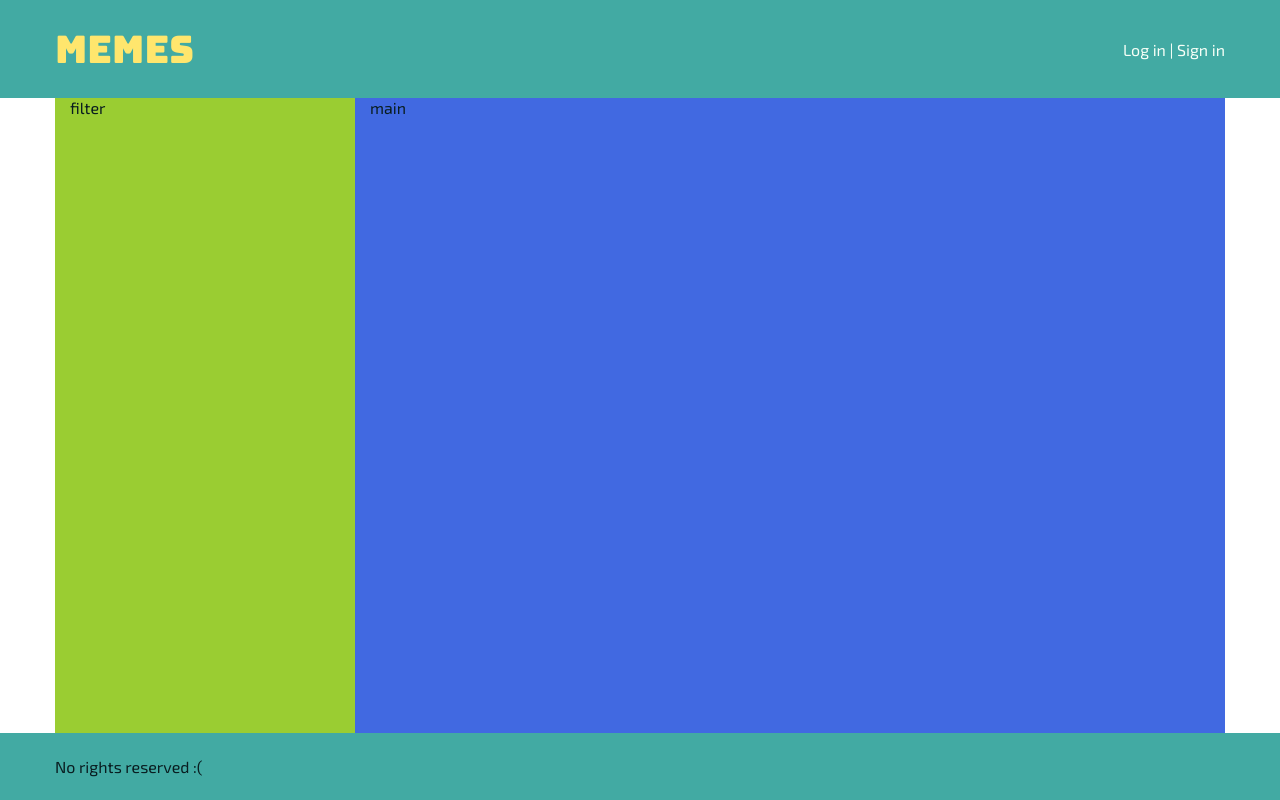
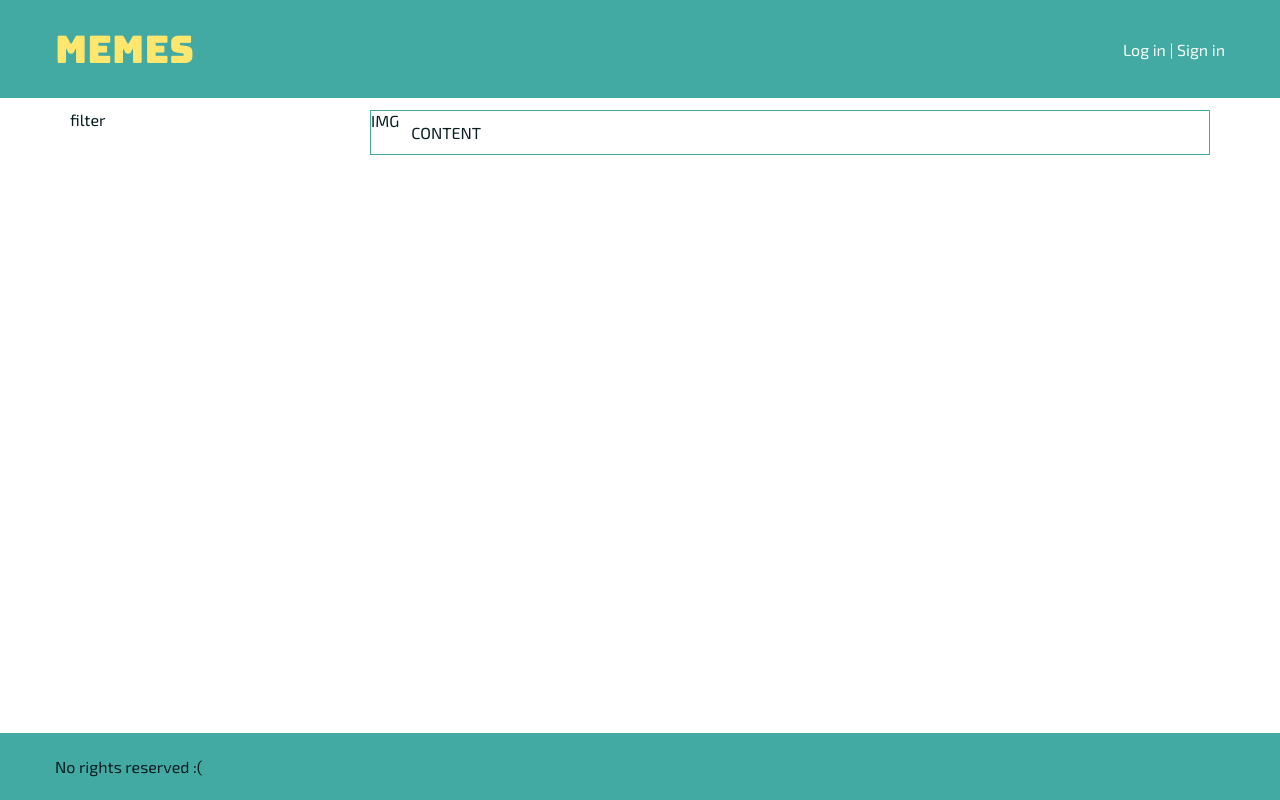
Before and after one commit to MemeRelax/MemeRelax, a Vue app: page /#/ in a window 1280 px wide. Built offline with nearby package versions, Linux system fonts and the light colour scheme.

Commit message:
add meme component

```diff
--- /dev/null
+++ b/src/components/Meme.vue
@@ -0,0 +1,29 @@
+<template>
+  <div class="c-meme">
+    <div class="c-meme__img">
+IMG
+    </div>
+    <div class="c-meme__content">
+CONTENT
+    </div>
+  </div>
+</template>
+
+<script>
+export default {
+  name: "Meme"
+
+}
+</script>
+
+<style lang="scss" scoped>
+.c-meme {
+  display: flex;
+  border: $border-thin;
+}
+
+.c-meme__content {
+  padding: spacer(3);
+}
+
+</style>
--- a/src/components/TheFilter.vue
+++ b/src/components/TheFilter.vue
@@ -14,7 +14,7 @@ name: "TheFilter"
 
 <style lang="scss" scoped>
 .c-filter {
-  background-color: yellowgreen;
+  @include pad-tb-spacer(3);
 }
 
 .c-filter__container {
--- a/src/components/TheMain.vue
+++ b/src/components/TheMain.vue
@@ -1,20 +1,25 @@
 <template>
   <div class="c-main">
     <div class="c-main__container">
-      main
+      <Meme />
     </div>
   </div>
 </template>
 
 <script>
+import Meme from "@/components/Meme.vue";
+
 export default {
-name: "TheMain"
+  name: "TheMain",
+  components: {
+    Meme
+    },
 }
 </script>
 
 <style lang="scss" scoped>
 .c-main {
-  background-color: royalblue;
+  @include pad-tb-spacer(3);
 }
 
 .c-main__container {
--- a/src/styles/_variables.scss
+++ b/src/styles/_variables.scss
@@ -8,6 +8,9 @@ $color-white: #f7fff7;
 $color-primary: #ff6b6b;
 $color-secondary: #ffe66d;
 $color-tertiary: #42aaa3;
+
+// Border
+$border-thin: 1px solid $color-tertiary;
 
 // Measures
 
```
